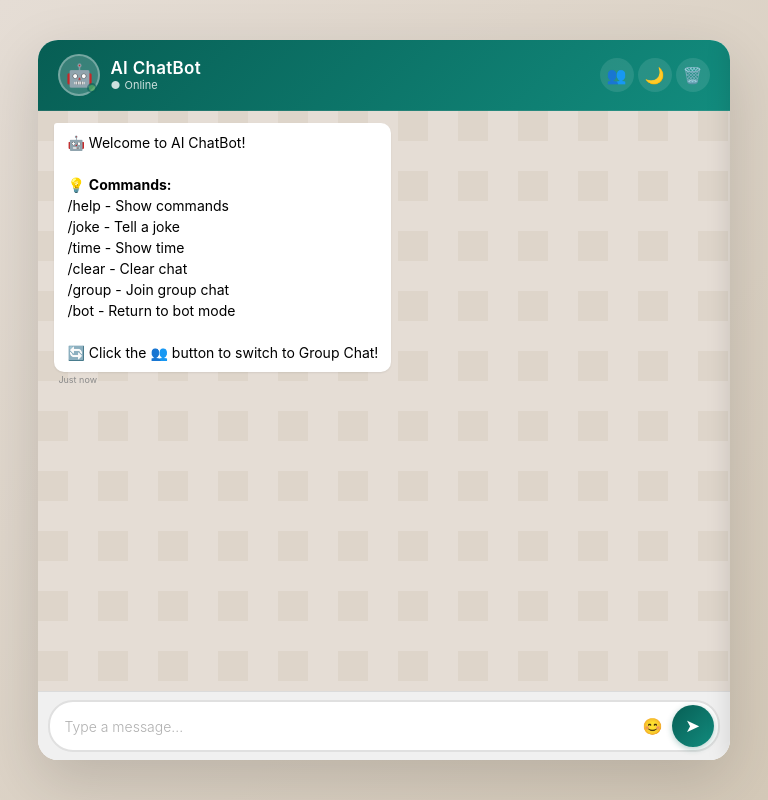
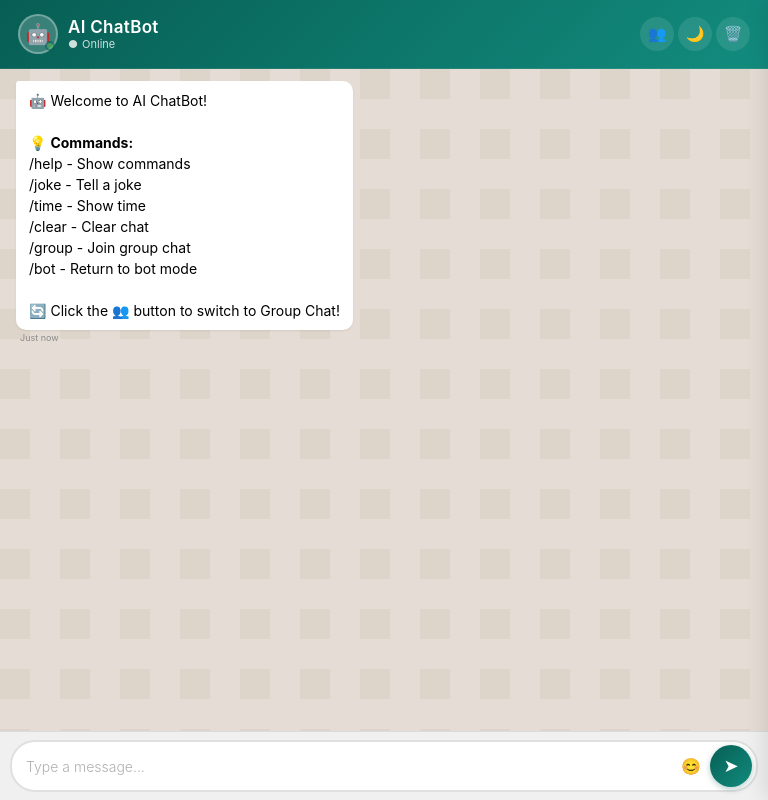
Before and after one commit to CodeWithAnkitMern/chatbot_ai, a FastAPI app: page / in a window 768 px wide. Run offline with FastAPI, Linux system fonts and the light colour scheme.

Commit message:
Fix: Full width mobile - remove side space

```diff
--- a/app/static/style.css
+++ b/app/static/style.css
@@ -7,12 +7,15 @@
 
 html, body {
     height: 100%;
+    width: 100%;
     overflow: hidden;
+    margin: 0;
+    padding: 0;
 }
 
 body {
     font-family: -apple-system, BlinkMacSystemFont, 'Segoe UI', Roboto, 'Helvetica Neue', Arial, sans-serif;
-    background: linear-gradient(135deg, #e5ddd5 0%, #d4c9b8 100%);
+    background: #e5ddd5;
     display: flex;
     justify-content: center;
     align-items: center;
@@ -34,19 +37,24 @@ body {
     flex-direction: column;
     overflow: hidden;
     position: relative;
+    margin: 0;
+    padding: 0;
+    border-radius: 0;
+    box-shadow: none;
 }
 
 /* ===== HEADER ===== */
 .chat-header {
     background: linear-gradient(135deg, #075e54, #128c7e);
-    padding: 12px 16px;
+    padding: 12px 14px;
     display: flex;
     align-items: center;
     justify-content: space-between;
     border-bottom: 1px solid rgba(255, 255, 255, 0.1);
     flex-shrink: 0;
-    min-height: 60px;
+    min-height: 56px;
     z-index: 10;
+    width: 100%;
 }
 
 .header-content {
@@ -59,13 +67,13 @@ body {
 
 .avatar {
     background: rgba(255, 255, 255, 0.2);
-    width: 40px;
-    height: 40px;
+    width: 38px;
+    height: 38px;
     border-radius: 50%;
     display: flex;
     align-items: center;
     justify-content: center;
-    font-size: 20px;
+    font-size: 18px;
     position: relative;
     border: 2px solid rgba(255, 255, 255, 0.3);
     flex-shrink: 0;
@@ -125,18 +133,11 @@ body {
     height: 34px;
     border-radius: 50%;
     cursor: pointer;
-    font-size: 16px;
+    font-size: 15px;
     transition: background 0.3s, transform 0.2s;
     display: flex;
     align-items: center;
     justify-content: center;
-    min-height: 34px;
-    min-width: 34px;
-}
-
-.header-btn:hover {
-    background: rgba(255, 255, 255, 0.2);
-    transform: scale(1.05);
 }
 
 .header-btn:active {
@@ -155,6 +156,7 @@ body {
     gap: 4px;
     position: relative;
     min-height: 0;
+    width: 100%;
 }
 
 .chat-messages::-webkit-scrollbar {
@@ -168,7 +170,7 @@ body {
 
 /* ===== MESSAGES ===== */
 .message {
-    max-width: 85%;
+    max-width: 88%;
     display: flex;
     flex-direction: column;
     animation: slideIn 0.3s cubic-bezier(0.68, -0.55, 0.265, 1.55);
@@ -241,6 +243,7 @@ body {
     border-top: 1px solid #dbdbdb;
     flex-shrink: 0;
     position: relative;
+    width: 100%;
 }
 
 .input-container {
@@ -252,6 +255,7 @@ body {
     padding: 3px 4px 3px 14px;
     border: 2px solid #e0e0e0;
     transition: all 0.3s ease;
+    width: 100%;
 }
 
 .input-container:focus-within {
@@ -296,13 +300,6 @@ body {
     align-items: center;
     justify-content: center;
     color: #666;
-    min-height: 32px;
-    min-width: 32px;
-}
-
-.input-btn:hover {
-    background: #f0f0f0;
-    transform: scale(1.05);
 }
 
 .input-btn:active {
@@ -324,8 +321,6 @@ body {
     transition: all 0.3s ease;
     flex-shrink: 0;
     box-shadow: 0 2px 6px rgba(7, 94, 84, 0.3);
-    min-height: 38px;
-    min-width: 38px;
 }
 
 .send-btn:active {
@@ -914,21 +903,26 @@ body.dark-mode .emoji-cat.active {
 
 /* ===== RESPONSIVE - TABLET ===== */
 @media (min-width: 541px) and (max-width: 1024px) {
+    body {
+        background: #e5ddd5;
+        padding: 0;
+    }
+
     .chat-container {
-        max-width: 90%;
-        height: 90vh;
-        border-radius: 20px;
-        box-shadow: 0 20px 60px rgba(0, 0, 0, 0.15);
+        max-width: 100%;
+        height: 100vh;
+        border-radius: 0;
+        box-shadow: none;
     }
 
     .chat-header {
-        padding: 14px 20px;
+        padding: 14px 18px;
     }
 
     .avatar {
-        width: 42px;
-        height: 42px;
-        font-size: 22px;
+        width: 40px;
+        height: 40px;
+        font-size: 20px;
     }
 
     .header-name {
@@ -948,8 +942,6 @@ body.dark-mode .emoji-cat.active {
         width: 42px;
         height: 42px;
         font-size: 18px;
-        min-height: 42px;
-        min-width: 42px;
     }
 
     .emoji-picker {
```
Also changed, not shown: other parts of app/static/style.css (+10 -15 lines).
